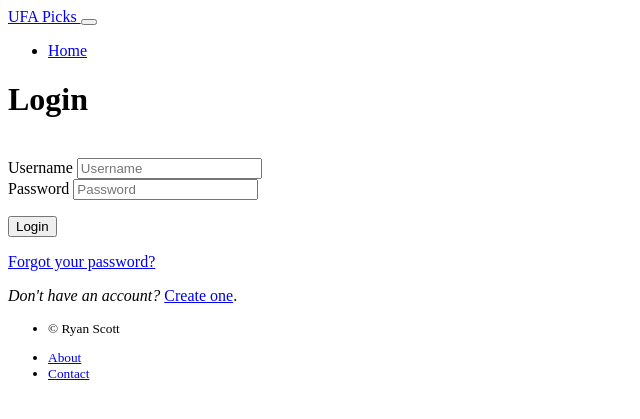
After one commit to Razator73/ufa_picks, a Flask app: template ufa_picks/templates/public/login.html in a window 1280 px wide. The commit adds this page. Shown: the top 419 px of the page, without its empty margins (0-640 px from the left). Run offline with Flask 3, Linux system fonts and the light colour scheme; the template is opened without the code that fills it: values that come from a table or form of the project are taken from there, others are empty; parts of the project's set-up code (start-up, migrations or seed data) failed here and were passed over; some libraries are stand-ins or nearby versions.

Commit message:
Add dedicated login page
- New /login/ route and login.html template
- Set login_manager.login_view so @login_required redirects go to /login/
- Nav bar login form only shown on home page
- Updated 401, 500, register, and forgot password pages to link to /login/

Co-Authored-By: Claude Sonnet 4.6 <noreply@anthropic.com>

```diff
--- a/ufa_picks/public/views.py
+++ b/ufa_picks/public/views.py
@@ -25,6 +25,8 @@ from ufa_picks.user.models import User
 from ufa_picks.utils import flash_errors
 
 blueprint = Blueprint("public", __name__, static_folder="../static")
+
+login_manager.login_view = "public.login"
 
 
 @login_manager.user_loader
@@ -68,6 +70,26 @@ def home():
     )
 
 
+@blueprint.route("/login/", methods=["GET", "POST"])
+def login():
+    """Dedicated login page."""
+    if current_user.is_authenticated:
+        return redirect(url_for("user.members"))
+    form = LoginForm(request.form)
+    if request.method == "POST":
+        if form.validate_on_submit():
+            login_user(form.user)
+            if form.user.force_password_change:
+                flash("Your password is temporary. Please set a new one.", "warning")
+                return redirect(url_for("public.change_password"))
+            flash("You are logged in.", "success")
+            redirect_url = request.args.get("next") or url_for("user.members")
+            return redirect(redirect_url)
+        else:
+            flash_errors(form)
+    return render_template("public/login.html", login_form=form)
+
+
 @blueprint.route("/logout/")
 @login_required
 def logout():
@@ -106,7 +128,6 @@ def register():
 @blueprint.route("/forgot-password/", methods=["GET", "POST"])
 def forgot_password():
     """Send a temporary password to the user's email."""
-    form = LoginForm(request.form)
     forgot_form = ForgotPasswordForm(request.form)
     if request.method == "POST" and forgot_form.validate_on_submit():
         identifier = forgot_form.username_or_email.data.strip()
@@ -132,7 +153,7 @@ def forgot_password():
         )
         return redirect(url_for("public.home"))
     return render_template(
-        "public/forgot_password.html", form=form, forgot_form=forgot_form
+        "public/forgot_password.html", forgot_form=forgot_form
     )
 
 
@@ -155,5 +176,4 @@ def change_password():
 @blueprint.route("/about/")
 def about():
     """About page."""
-    form = LoginForm(request.form)
-    return render_template("public/about.html", form=form)
+    return render_template("public/about.html")
--- a/ufa_picks/templates/401.html
+++ b/ufa_picks/templates/401.html
@@ -7,7 +7,7 @@
 <div class="jumbotron">
     <div class="text-center">
         <h1>401</h1>
-        <p>You are not authorized to see this page. Please <a href="{{ url_for('public.home')}}">log in</a> or
+        <p>You are not authorized to see this page. Please <a href="{{ url_for('public.login')}}">log in</a> or
             <a href="{{ url_for('public.register') }}">create a new account</a>.
         </p>
     </div>
--- a/ufa_picks/templates/500.html
+++ b/ufa_picks/templates/500.html
@@ -8,6 +8,7 @@
     <div class="text-center">
         <h1>500</h1>
         <p>Sorry, something went wrong on our system. Don't panic, we are fixing it! Please try again later.</p>
+        <p><a href="{{ url_for('public.home') }}">Go home</a> or <a href="{{ url_for('public.login') }}">log in</a>.</p>
     </div>
 </div>
 {% endblock %}
--- a/ufa_picks/templates/public/forgot_password.html
+++ b/ufa_picks/templates/public/forgot_password.html
@@ -13,6 +13,6 @@
     </div>
     <p class="mt-3"><input class="btn btn-primary" type="submit" value="Send Temporary Password"></p>
   </form>
-  <p><em>Remember your password?</em> Click <a href="{{ url_for('public.home') }}">here</a> to log in.</p>
+  <p><em>Remember your password?</em> Click <a href="{{ url_for('public.login') }}">here</a> to log in.</p>
 </div>
 {% endblock %}
--- /dev/null
+++ b/ufa_picks/templates/public/login.html
@@ -0,0 +1,23 @@
+
+{% extends "layout.html" %}
+{% block page_title %}Login{% endblock %}
+{% block content %}
+<div class="container-narrow">
+  <h1 class="mt-5">Login</h1>
+  <br/>
+  <form id="loginForm" class="form" method="POST" action="" role="form">
+    {{ login_form.csrf_token }}
+    <div class="form-group">
+      {{ login_form.username.label }}
+      {{ login_form.username(placeholder="Username", class_="form-control") }}
+    </div>
+    <div class="form-group">
+      {{ login_form.password.label }}
+      {{ login_form.password(placeholder="Password", class_="form-control") }}
+    </div>
+    <p class="mt-3"><input class="btn btn-primary" type="submit" value="Login"></p>
+  </form>
+  <p><a href="{{ url_for('public.forgot_password') }}">Forgot your password?</a></p>
+  <p><em>Don't have an account?</em> <a href="{{ url_for('public.register') }}">Create one</a>.</p>
+</div>
+{% endblock %}
--- a/ufa_picks/templates/public/register.html
+++ b/ufa_picks/templates/public/register.html
@@ -33,6 +33,6 @@
             </div>
             <p><input class="btn btn-primary" type="submit" value="Register"></p>
     </form>
-    <p><em>Already registered?</em> Click <a href="/">here</a> to login.</p>
+    <p><em>Already registered?</em> Click <a href="{{ url_for('public.login') }}">here</a> to login.</p>
 </div>
 {% endblock %}
```
